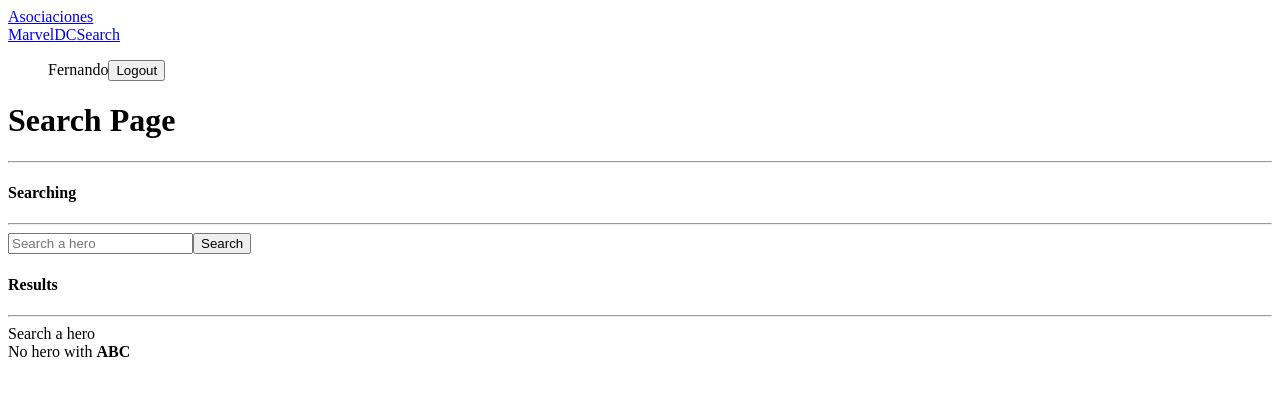
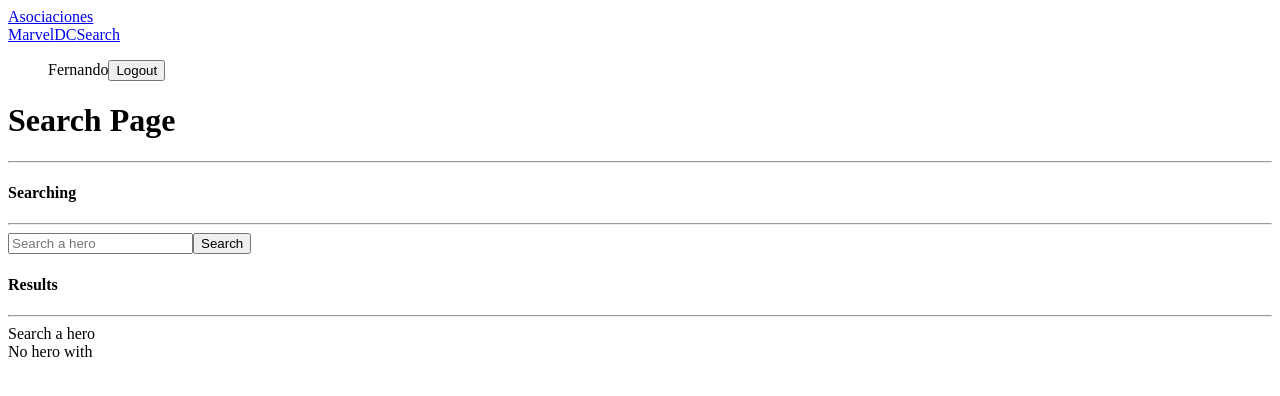
Before and after one commit to heerreeraa/heroes-spa, a React app: page /search in a window 1280 px wide. Shown: the top 396 px of the page. Built offline with nearby package versions, Linux system fonts and the light colour scheme; the HTML template or start-up script is replaced by a standard one.

Commit message:
useNavigate, useLocation and queryString in search component functionallity

```diff
--- a/package.json
+++ b/package.json
@@ -11,6 +11,7 @@
   },
   "dependencies": {
     "animate.css": "^4.1.1",
+    "query-string": "^8.1.0",
     "react": "^18.2.0",
     "react-dom": "^18.2.0",
     "react-router-dom": "^6.16.0"
--- a/src/heroes/pages/SearchPage.jsx
+++ b/src/heroes/pages/SearchPage.jsx
@@ -1,7 +1,15 @@
+import { useNavigate, useLocation } from 'react-router-dom';
+import queryString from 'query-string';
+
+import { useForm } from '../../hooks/useForm';
 import { HeroCard } from '../components';
-import { useForm } from '../../hooks/useForm';
 
 export const SearchPage = () => {
+
+    const navigate = useNavigate();
+    const location = useLocation();
+
+    const { q = '' } = queryString.parse( location.search );
 
     const { searchText, onInputChange } = useForm({
         searchText: ''
@@ -9,8 +17,10 @@ export const SearchPage = () => {
 
     const onSearchSubmit = ( event ) => {
         event.preventDefault();
+        if ( searchText.trim().length <= 1 ) return;
 
-        console.log({ searchText });
+        navigate(`?q=${ searchText }`);
+
     }
 
     return (
@@ -46,7 +56,7 @@ export const SearchPage = () => {
                         Search a hero
                     </div>
                     <div className="alert alert-danger">
-                        No hero with <b>ABC</b>
+                        No hero with <b>{ q }</b>
                     </div>
 
                     {/* <HeroCard /> */}
```
Also changed, not shown: 1 other file (tests, documents, lock files or other folders).
